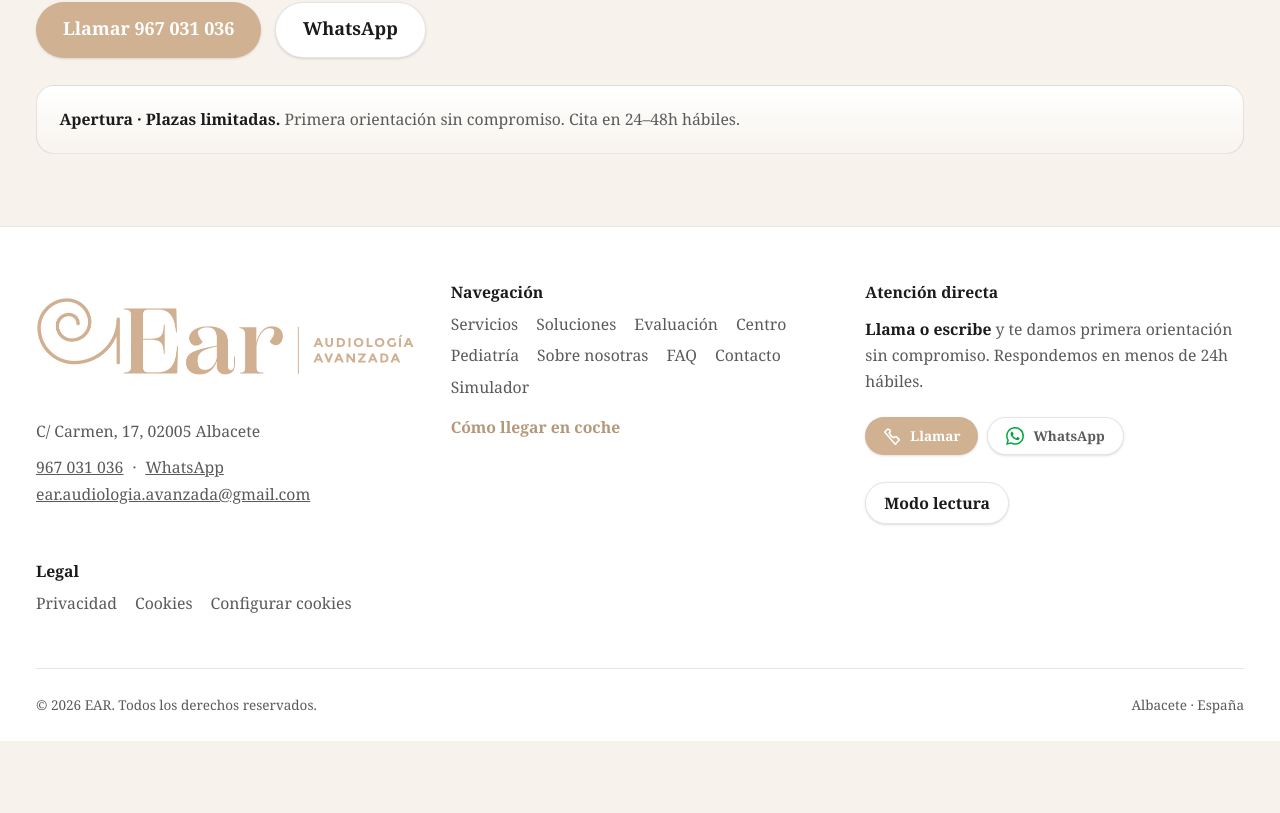
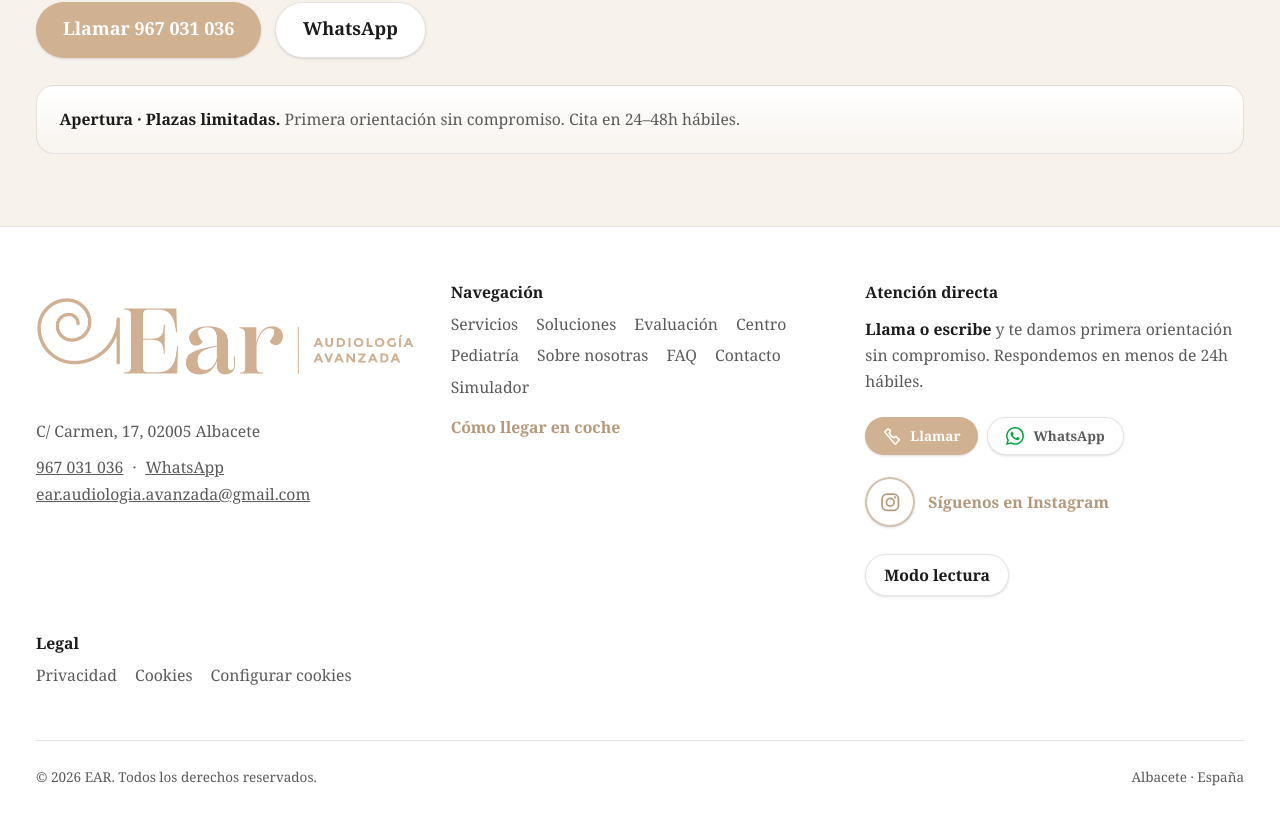
Before and after one commit to EAR1audiologia/EAR, a Next.js app: page /faq in a window 1280 px wide. Shown: the part 874-1687 px from the top of the page. Before the commit the page ends 1615 px from the top, so only its background shows below. Built offline with nearby package versions, Linux system fonts and the light colour scheme; no server answers; a web font is replaced by a local one.

Commit message:
add instagram link to footer
Expose the Instagram profile in site config and add a footer entry with icon and CTA so the profile is reachable without changing the rest of the layout.

```diff
--- a/src/components/SiteFooter.tsx
+++ b/src/components/SiteFooter.tsx
@@ -6,11 +6,30 @@ import { ModeToggle } from "@/components/ModeToggle";
 import { siteConfig } from "@/config/site";
 import { formatPhoneForWhatsApp } from "@/utils/sanitize";
 
+function InstagramIcon({ className = "h-5 w-5" }: { className?: string }) {
+  return (
+    <svg viewBox="0 0 24 24" className={className} fill="none" aria-hidden>
+      <rect
+        x="3.25"
+        y="3.25"
+        width="17.5"
+        height="17.5"
+        rx="5.25"
+        stroke="currentColor"
+        strokeWidth="1.8"
+      />
+      <circle cx="12" cy="12" r="4.1" stroke="currentColor" strokeWidth="1.8" />
+      <circle cx="17.2" cy="6.8" r="1.15" fill="currentColor" />
+    </svg>
+  );
+}
+
 export function SiteFooter() {
   const whatsappNumber = formatPhoneForWhatsApp(siteConfig.phone.whatsapp);
   const whatsappText = encodeURIComponent(
     "Hola, quiero información sobre audición en EAR Audiología Avanzada Albacete."
   );
+  const instagramUrl = siteConfig.instagram.profileUrl;
 
   return (
     <footer className="border-t border-[var(--color-border)] bg-white pb-24 lg:pb-0">
@@ -126,6 +145,27 @@ export function SiteFooter() {
                   WhatsApp
                 </a>
               </div>
+              {instagramUrl ? (
+                <div className="flex items-center gap-3 pt-2">
+                  <a
+                    href={instagramUrl}
+                    target="_blank"
+                    rel="noopener noreferrer"
+                    aria-label="Instagram de EAR Audiología Avanzada"
+                    className="inline-flex h-11 w-11 items-center justify-center rounded-full border-2 border-[var(--color-brand-strong)]/60 bg-white text-[var(--color-brand-strong)] shadow-sm transition-all hover:-translate-y-0.5 hover:border-[var(--color-brand-strong)] hover:text-[var(--color-ink)]"
+                  >
+                    <InstagramIcon className="h-5 w-5" />
+                  </a>
+                  <a
+                    href={instagramUrl}
+                    target="_blank"
+                    rel="noopener noreferrer"
+                    className="text-sm font-semibold text-[var(--color-brand-strong)] hover:underline"
+                  >
+                    Síguenos en Instagram
+                  </a>
+                </div>
+              ) : null}
             </div>
             <div className="pt-4">
               <ModeToggle />
--- a/src/config/site.ts
+++ b/src/config/site.ts
@@ -20,6 +20,7 @@ const encodedAddress = fullAddress ? encodeURIComponent(fullAddress) : "";
 const rawEmbed = sanitizeHttpUrl(process.env.NEXT_PUBLIC_MAPS_EMBED_URL ?? "");
 const rawDirections = sanitizeHttpUrl(process.env.NEXT_PUBLIC_MAPS_DIRECTIONS_URL ?? "");
 const rawReviewsUrl = sanitizeHttpUrl(process.env.NEXT_PUBLIC_GOOGLE_REVIEWS_URL ?? "");
+const rawInstagramUrl = sanitizeHttpUrl(process.env.NEXT_PUBLIC_INSTAGRAM_URL ?? "");
 
 export const siteConfig = {
   brandName: sanitizePrintable(process.env.NEXT_PUBLIC_BRAND_NAME ?? "", SAFE_TEXT_SHORT),
@@ -47,4 +48,9 @@ export const siteConfig = {
     googleReviewsCountText: sanitizePrintable(process.env.NEXT_PUBLIC_GOOGLE_REVIEWS_COUNT ?? "", 20),
     googleReviewsUrl: sanitizeHref(rawReviewsUrl),
   },
+  instagram: {
+    profileUrl: sanitizeHref(
+      rawInstagramUrl || "https://www.instagram.com/ear.audiologia.avanzada"
+    ),
+  },
 } as const;
```
Also changed, not shown: 1 other file (tests, documents, lock files or other folders).
